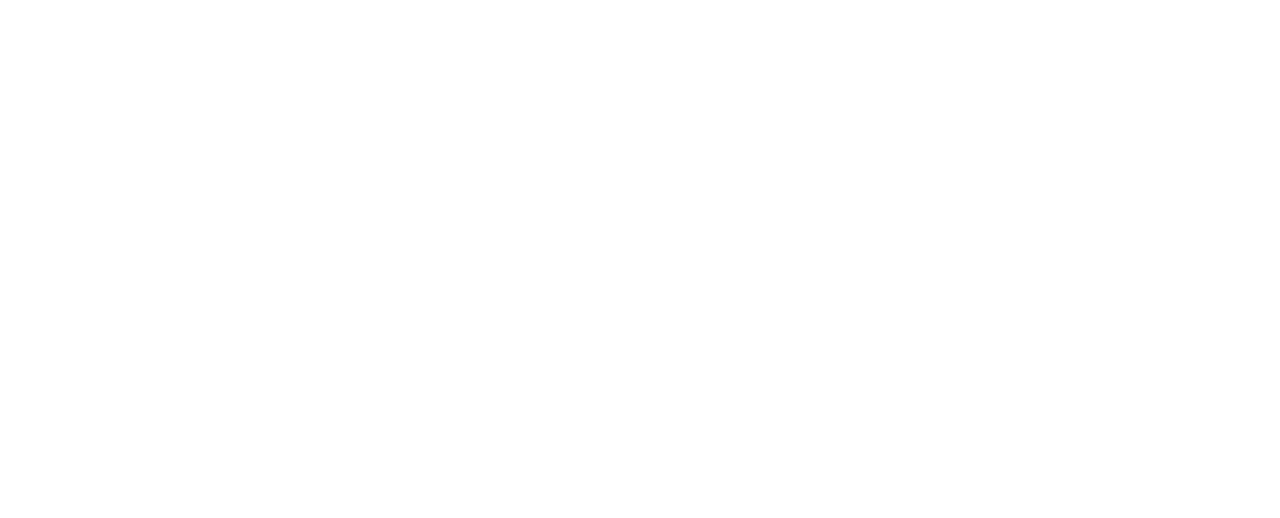
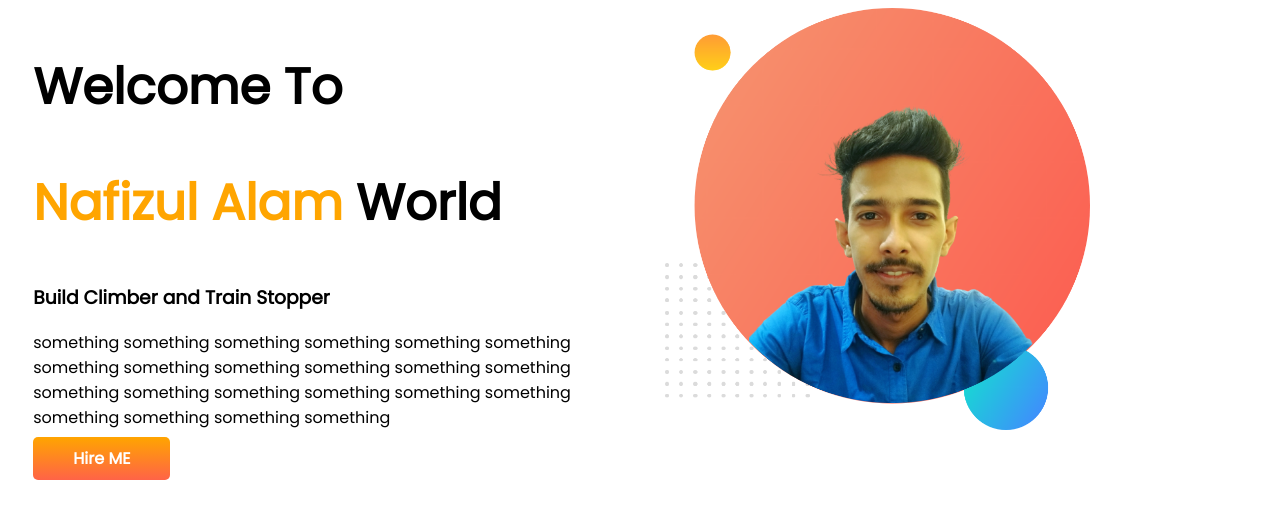
Before and after one commit to shoaibnafiz/developer-portfolio, a plain HTML site: page index.html in a window 1280 px wide. Drawn offline with Linux system fonts and the light colour scheme.

Commit message:
Section Part

```diff
--- a/index.html
+++ b/index.html
@@ -5,9 +5,22 @@
     <meta http-equiv="X-UA-Compatible" content="IE=edge">
     <meta name="viewport" content="width=device-width, initial-scale=1.0">
     <title>Nafiz Portfolio</title>
+    <link rel="preconnect" href="https://fonts.googleapis.com">
+    <link rel="preconnect" href="https://fonts.gstatic.com" crossorigin>
+    <link href="https://fonts.googleapis.com/css2?family=Poppins&display=swap" rel="stylesheet">
     <link rel="stylesheet" href="style.css">
 </head>
 <body>
-
+    <section>
+        <div class="half-width"><h1>Welcome To</h1>
+            <h1><span id="color-orange">Nafizul Alam</span> World</h1>
+            <h3>Build Climber and Train Stopper</h3>
+            <p>something something something something something something something something something something something something something something something something something something something something something something</p>
+            <a class="link-button" target="_blank" href="https://www.linkedin.com/in/nafizul-alam-668269261/">Hire ME</a>
+        </div>
+        <div class="half-width">
+            <img src="images/my-back-bg.png" alt="">
+        </div>
+    </section>
 </body>
 </html>
--- a/style.css
+++ b/style.css
@@ -0,0 +1,27 @@
+body{
+    font-family: 'Poppins', sans-serif;
+}
+h1{
+    font-size: 50px;
+}
+#color-orange{
+    color: orange;
+}
+section{
+    display: flex;
+}
+.half-width{
+    width: 50%;
+    padding-left: 2%;
+}
+.half-width img{
+    width: 70%;
+}
+.link-button{
+    text-decoration: none;
+    color: white;
+    font-weight: 700;
+    background-image:  linear-gradient(orange, tomato);
+    padding: 10px 40px;
+    border-radius: 5px;
+}
```
Also changed, not shown: images/Backgroundless.png (added), images/dream-bg.png (added), images/exp-bg.png (added), images/jhankar.png (added), images/jhankar2.png (added), images/my-back-bg.png (added), images/my-bg.png (added), images/my-bg2.png (added), images/top-banner.png (added), 7 other files.
